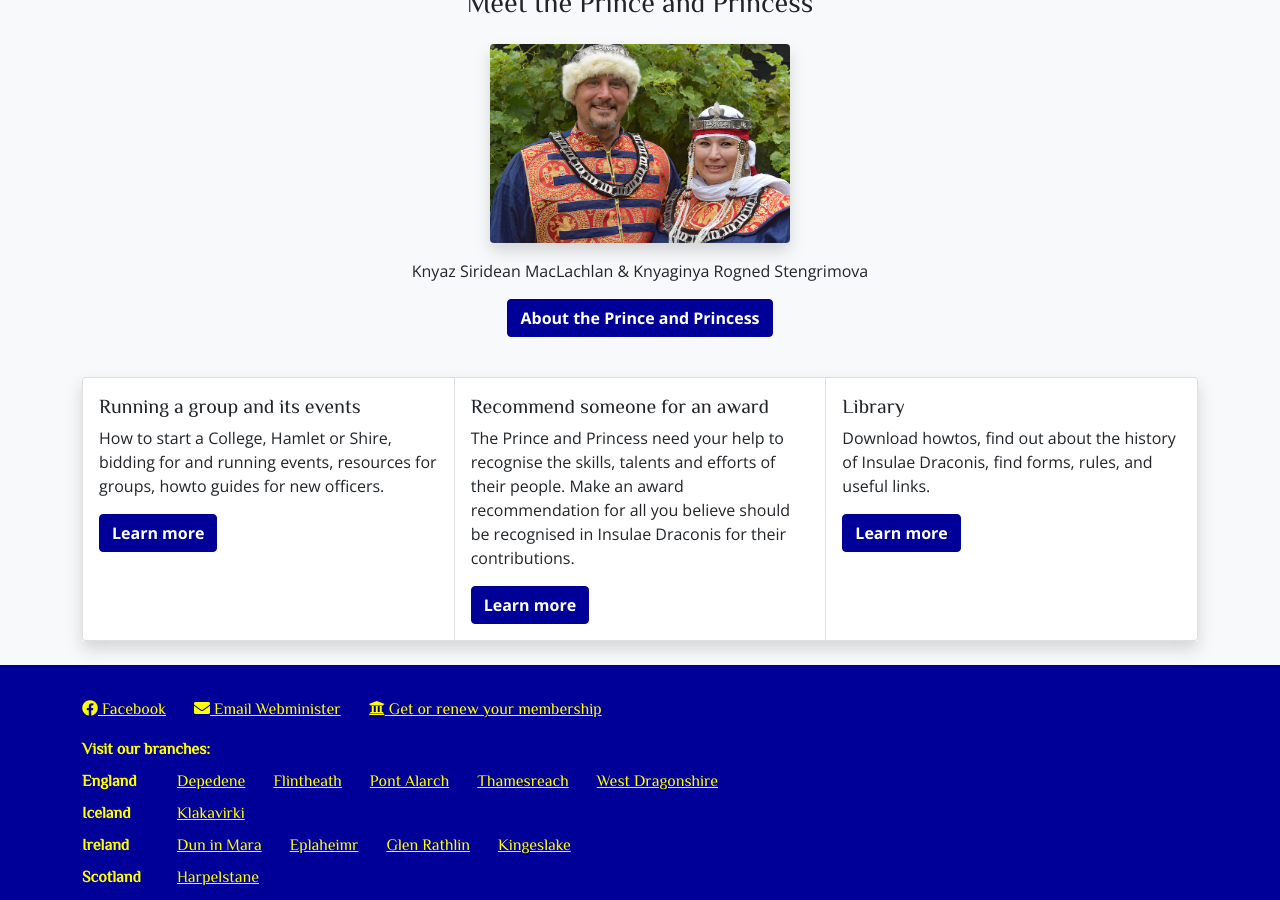
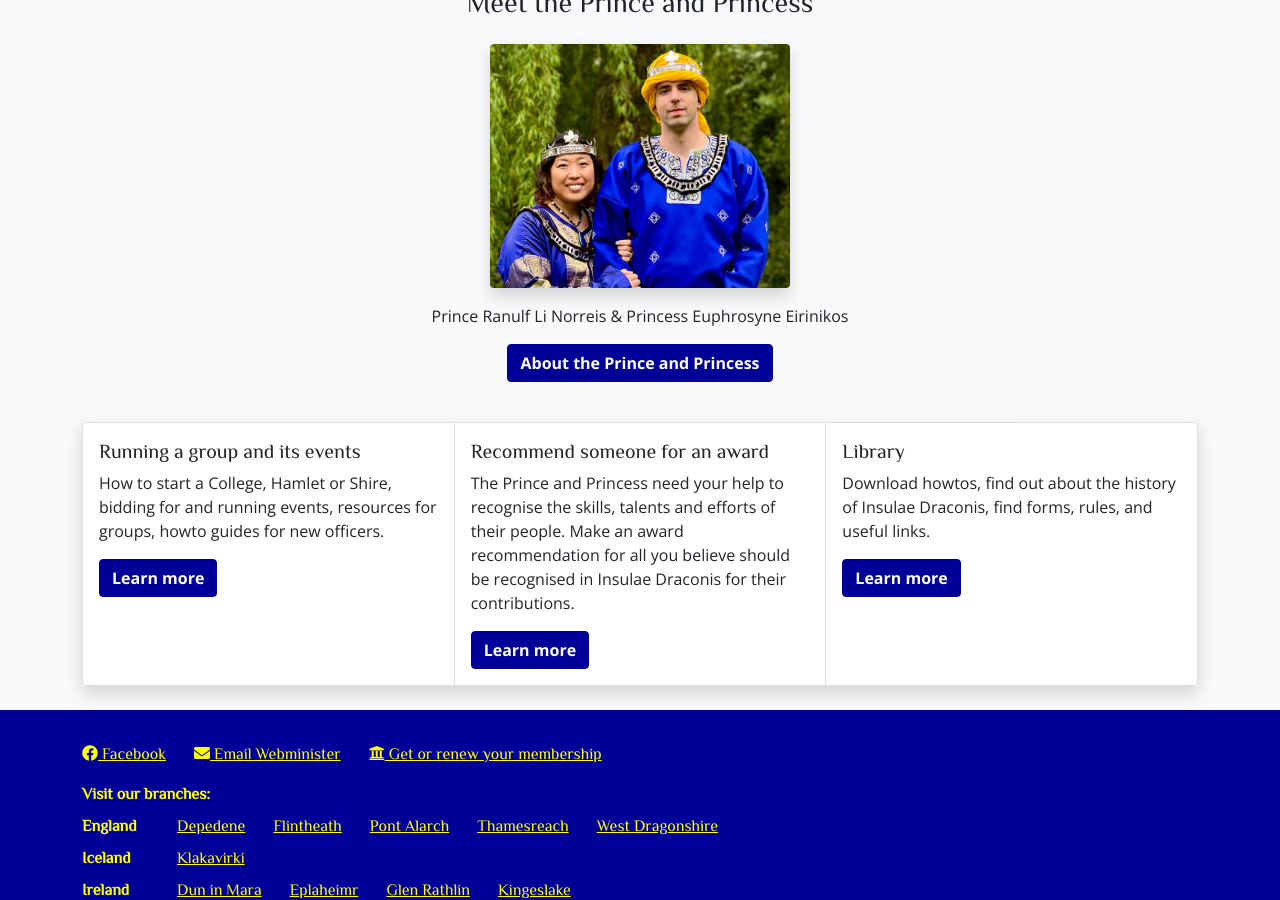
Before and after one commit to drachenwald/insulae-draconis, a Jekyll site: the page built from index.html, in a window 1280 px wide and 900 px high, scrolled down 1265 px. Built offline with Jekyll 4.4.1, drawn with Linux system fonts in a browser that asks for light colours; comment, search, counter and statistics services are not loaded.

Commit message:
Update index.html

```diff
--- a/index.html
+++ b/index.html
@@ -119,9 +119,9 @@
     <div class="col-0 col-md-1 col-lg-2">&nbsp;</div>
     <div class="col-12 col-md-10 col-lg-8">
       <h3>Meet the Prince and Princess</h3>
-      <img src="{% link coronet/images/siridean-rogned.jpg %}" style="max-width: 300px; height: auto;" class="rounded my-3 shadow" />
+      <img src="{% link coronet/images/Ranulf_Euphrosyne.jpg %}" style="max-width: 300px; height: auto;" class="rounded my-3 shadow" />
       <p>
-        Knyaz Siridean MacLachlan & Knyaginya Rogned Stengrimova
+        Prince Ranulf Li Norreis & Princess Euphrosyne Eirinikos
       </p>
       <p>
         <a role="button" class="btn btn-primary" href="{% link coronet/index.md %}">About the Prince and Princess</a>
```
